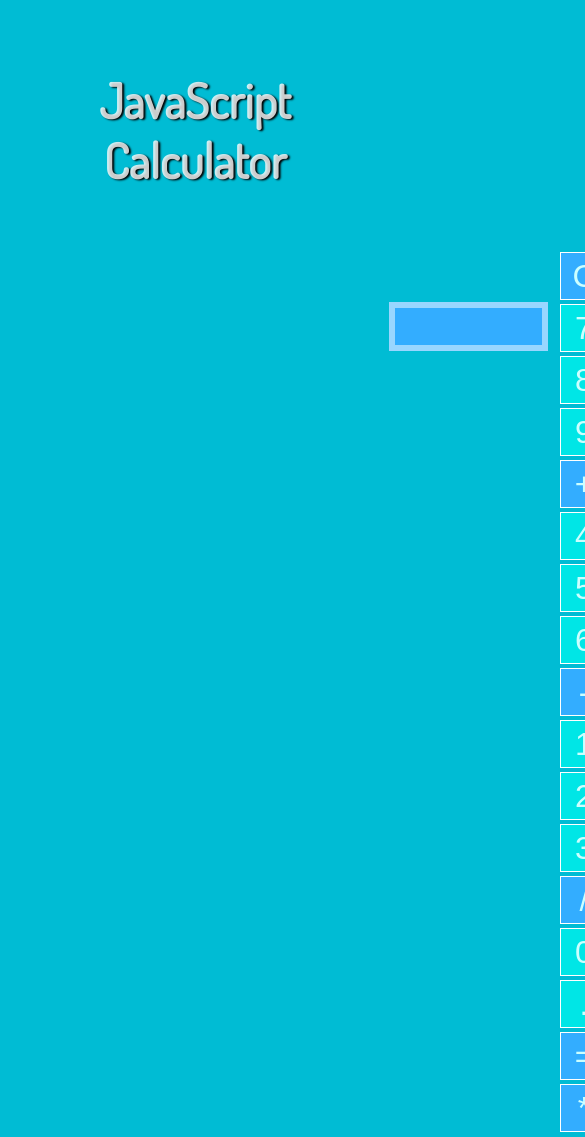
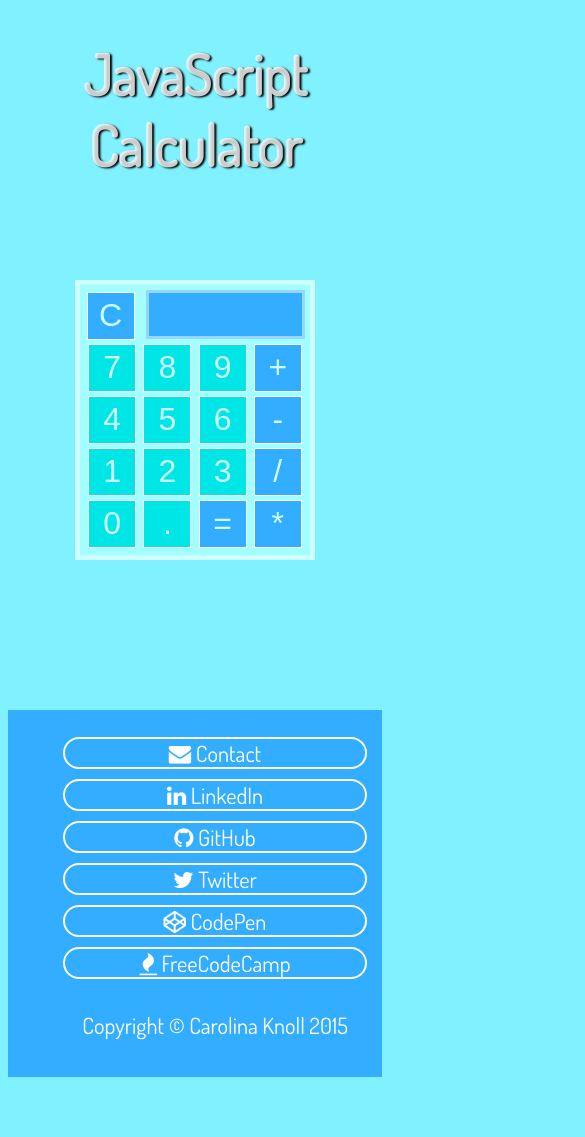
Before and after one commit to carolinaknoll/javascript-calculator, a plain HTML site: page js-calculator.html in a window 390 px wide. Shown: the top 1137 px of the page, 585 px wide, since content can reach past the window. After the commit the page ends 1085 px from the top, so only its background shows below. Drawn offline with nearby package versions, Linux system fonts and the light colour scheme.

Commit message:
Update calc, create responsive layout

```diff
--- a/css/js-calculator.css
+++ b/css/js-calculator.css
@@ -1,29 +1,35 @@
 body {
-  background: #00BCD4; /* #333; */
-  height: 600px;
-  padding: 30px 30px 30px 30px;
+    background: #80f1ff;
     text-align: center;
     font-family: Dosis;
 }
 
 h1 {
     color: #FFF;
-  font-size: 3em;
+    font-size: 3.5em;
     text-shadow: 2px 1px 2px #000;
     color: rgba(255, 255, 255, 0.8);
 }
 
+.calculator {
+    height: 260px;
+    max-width: 240px;
+    padding: 10px 0px 10px 0px;
+    display: block;
+    background: #A3FFFF;
+    box-shadow: 0 0 0px 0.3em rgba(255, 255, 255, 0.5) inset;
+    border-width: 10%;
+    text-align: center;
+    margin-top: 100px;
+    margin-left: auto;
+    margin-right: auto;
+}
+
 .clear {
     padding-right: 50px;
-  background: #33ADFF !important;
     margin-left: 10px;
 }
 
-.clear:hover {
-  box-shadow: 0 0 0px 0.2em rgba(255, 255, 255, 0.5) inset;
-  color: #FFF;
-  cursor: pointer;
-}
 
 .screen {
     height: 35px;
@@ -32,7 +38,7 @@ h1 {
     padding: 7px 4px 7px 2px;
     margin-right: 10px;
     background-color: #33ADFF;
-  box-shadow: 0 0 0px 0.2em rgba(255, 255, 255, 0.5) inset;
+    box-shadow: 0 0 0px 0.1em rgba(255, 255, 255, 0.5) inset;
     font-size: 30px;
     line-height: 40px;
     color: #FFF;
@@ -41,16 +47,8 @@ h1 {
     padding-right: 5px;
 }
 
-.calculator {
-  margin: 50px 520px 150px 520px !important; /* 80 */
-  padding: 10px 0px 10px 0px;
-  display: block;
-  background: #A3FFFF;
-  box-shadow: 0 0 0px 0.3em rgba(255, 255, 255, 0.5) inset;
-  border-width: 10%;
-}
-
-.keys, .clear {
+.keys,
+.clear {
     transition: 0.2s;
     color: #CCFFFF;
     background: #00E6E6;
@@ -62,36 +60,77 @@ h1 {
     border: 1px solid #FFF;
 }
 
-.keys:hover {
+.keys:hover,
+.clear:hover {
     color: #FFF;
     cursor: pointer;
     box-shadow: 0 0 0px 0.2em rgba(255, 255, 255, 0.5) inset;
 }
 
-.special {
+.special, .clear {
     background: #33ADFF;
 }
 
 footer {
-  background: #33ADFF; /* #1976D2 */
-  height: 80px;
+    background: #33ADFF no-repeat 50% 50%;
+    background-size: cover;
+    min-height: 100%;
+    max-width: 100%;
+    max-height: auto;
     padding: 5px;
-  border: 2px;
-  border-radius: 20px;
+    margin-top: 350px;
+    font-size: 1.4em;
+    text-align: center;
+    margin-left: auto;
+    margin-right: auto;
 }
 
-footer p, a {
+footer p,
+a {
     color: #FFF;
     text-decoration: none;
     padding: 10px;
-
 }
 
 footer ul li {
-  margin-left: 10px;
     border: 2px;
     border-radius: 20px;
     border-style: solid;
     border-color: #FFF;
     display: inline;
+    margin: 10px;
 }
+
+@media screen and (max-width: 315px) {
+    .calculator {
+        height: 220px;
+        width: 200px;
+    }
+
+    .keys,
+    .clear {
+        font-size: 1.5em;
+        width: 40px;
+        height: 40px;
+    }
+
+    .screen {
+        height: 28px;
+        width: 125px;
+        box-shadow: 0 0 0px 0.1em rgba(255, 255, 255, 0.5) inset;
+    }
+
+}
+
+@media screen and (max-width: 600px) {
+    footer {
+        margin-top: 150px;
+    }
+
+    footer ul li {
+        margin: 10px;
+        display: block;
+
+    }
+
+}
```
Lines whose indentation alone changed are shown as unchanged.
